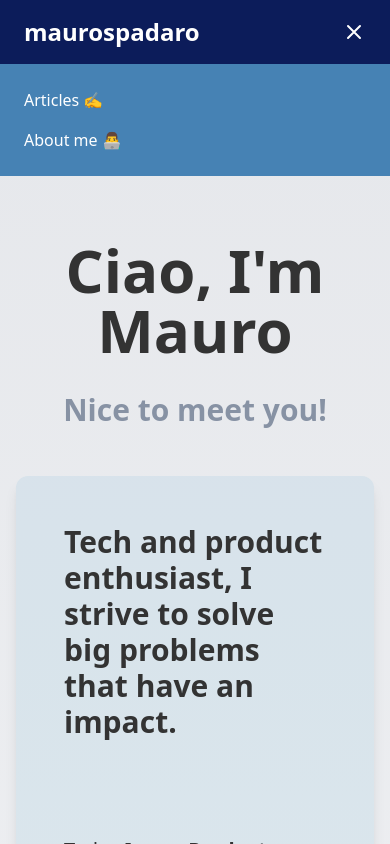
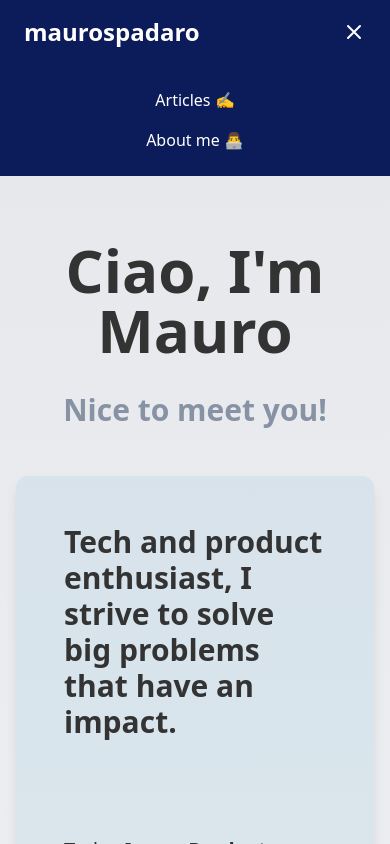
Before and after one commit to mauro-spadaro/maurospadaro, a Next.js app in the folder frontend/: page /about in a window 390 px wide. Both pictures are taken after a click on the button "Toggle menu". Shown: the top 844 px of the page. Built offline with nearby package versions, Linux system fonts and the light colour scheme.

Commit message:
Improved FE, did a few fixes

```diff
--- a/frontend/src/app/about/page.js
+++ b/frontend/src/app/about/page.js
@@ -48,7 +48,7 @@ function AboutMeSection() {
         {/* Contact Me Button */}
         <div className="flex items-center gap-4 mt-16">
           <a
-            href="#contact"
+            href="mailto:spadaro.mauro@gmail.com"
             className="bg-[#0C1C5A] text-white px-6 py-3 rounded-full font-bold shadow-md hover:bg-[#0C1C5A]/40 transition-colors"
           >
             Contact me
@@ -105,7 +105,7 @@ function AboutMeDetailsSection() {
           <p className="text-gray-800 mb-8 text-lg">
             👨‍🎓 Economist by education, technologist by passion. I like to try out things myself, you can have a look at my{' '}
             <span className="font-bold">Github</span> repos{' '}
-            <a href="#" className="text-black underline">here</a>.
+            <a href="https://github.com/mauro-spadaro" className="text-black underline">here</a>.
           </p>
           <p className="text-gray-800 mb-8 text-lg">
             💻 Before working in Product, I tried different things in various industries. In 2020, I contributed launching a no-profit consulting platform called{' '}
@@ -133,7 +133,7 @@ function ContactSection() {
           <h3 className="font-bold text-lg mb-4 text-gray-800">📧 Email</h3>
           <p className="text-gray-800 text-lg">
             If you have any question or want to chat, click{' '}
-            <a href="#" className="text-black underline">
+            <a href="mailto:spadaro.mauro@gmail.com" className="text-black underline">
               here
             </a>
             .
@@ -143,7 +143,7 @@ function ContactSection() {
           <h3 className="font-bold text-lg mb-4 text-gray-800">☕ In person</h3>
           <p className="text-gray-800 text-lg">
             Find me in Zurich! Let's grab a coffee. Reach out to me via{' '}
-            <a href="#" className="text-black underline">
+            <a href="mailto:spadaro.mauro@gmail.com" className="text-black underline">
               mail
             </a>
             .
@@ -153,7 +153,7 @@ function ContactSection() {
           <h3 className="font-bold text-lg mb-4 text-gray-800">💬 Social network</h3>
           <p className="text-gray-800 text-lg">
             Connect with me on{' '}
-            <a href="https://www.linkedin.com" className="text-black underline">
+            <a href="https://www.linkedin.com/in/mauro-spadaro/" className="text-black underline">
               LinkedIn
             </a>
             .
--- a/frontend/src/app/components/Navbar.js
+++ b/frontend/src/app/components/Navbar.js
@@ -65,17 +65,17 @@ export default function Navbar() {
             <div
                 className={`${
                     isOpen ? 'block' : 'hidden'
-                } md:hidden bg-[#4682B4] px-6 py-4`}
+                } md:hidden bg-blue-800 px-6 py-4`}
             >
                 <Link
                     href="/articles"
-                    className="block py-2 text-white hover:bg-red-600 rounded transition duration-300"
+                    className="block py-2 text-white hover:bg-[#93C1D9]/20 hover:underline rounded transition duration-300 text-center"
                 >
                     Articles ✍️
                 </Link>
                 <Link
                     href="/about"
-                    className="block py-2 text-white hover:bg-red-600 rounded transition duration-300"
+                    className="block py-2 text-white hover:bg-[#93C1D9]/20 hover:underline rounded transition duration-300 text-center"
                 >
                     About me 👨‍💻
                 </Link>
```
Also changed, not shown: 2 other files (tests, documents, lock files or other folders).
